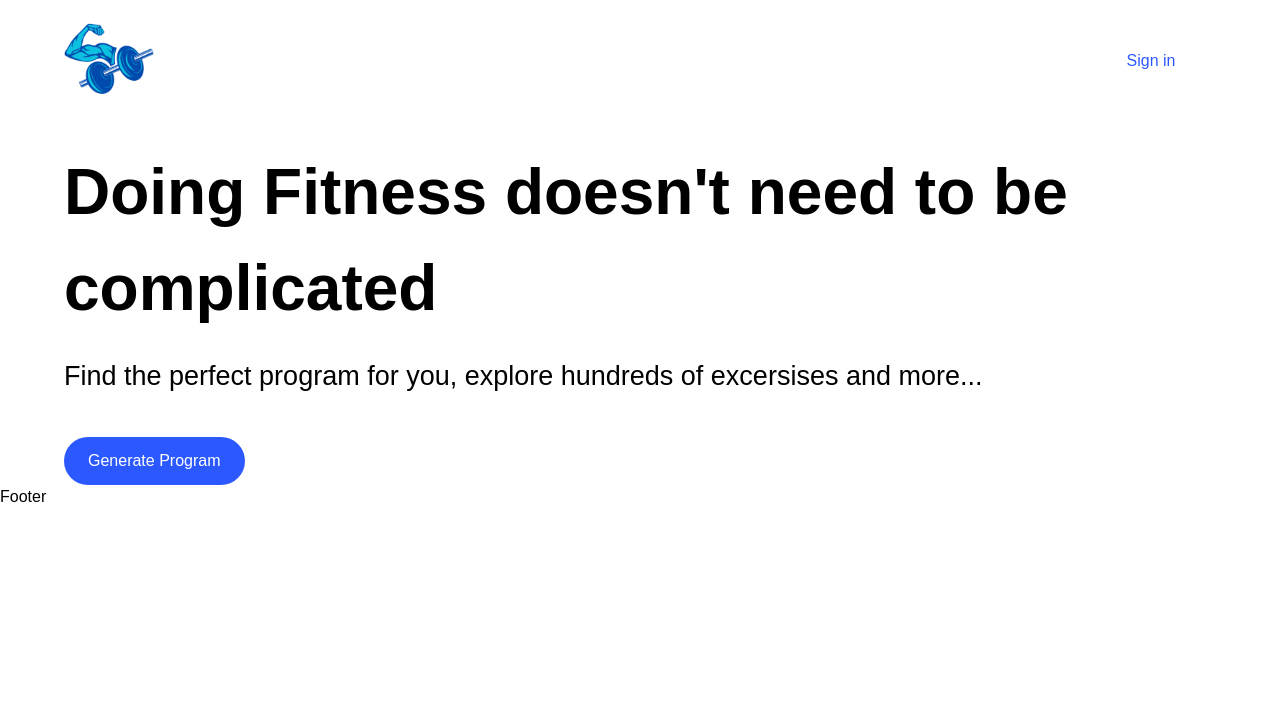
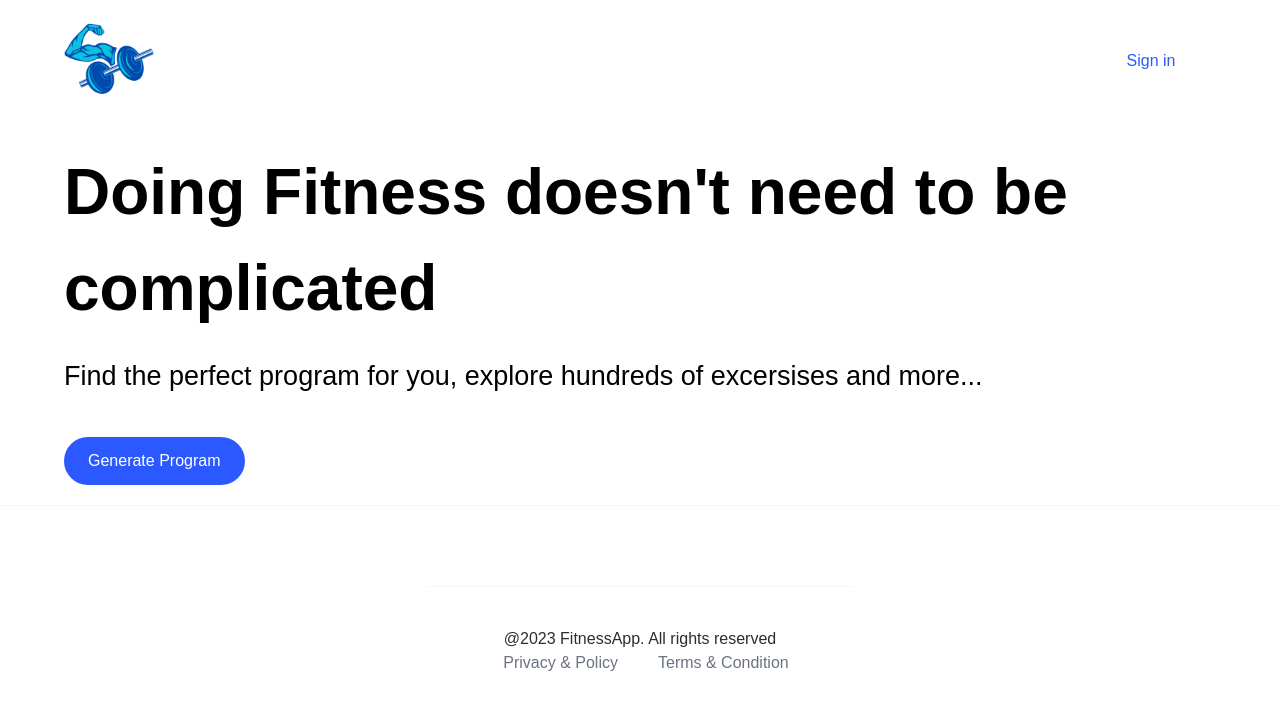
Before and after one commit to ViktorVelizarov/fitness-web-app, a Next.js app: page / in a window 1280 px wide. Shown: the top 710 px of the page. Built offline with nearby package versions, Linux system fonts and the light colour scheme.

Commit message:
add Footer to the main Page

```diff
--- a/components/Footer.tsx
+++ b/components/Footer.tsx
@@ -1,7 +1,25 @@
 import React from 'react'
+import Image from "next/image";
+import Link from "next/link";
 
 export default function Footer() {
   return (
-    <div>Footer</div>
+    <footer className=' flex  justify-center flex-col text-black-100  mt-5 border-t border-gray-100'>
+    <div className='flex max-md:flex-col justify-center gap-5 sm:px-16 px-6 py-10'>
+
+      <div className='flex flex-col justify-center  items-center flex-wrap mt-10 border-t border-gray-100 sm:px-16 px-2 py-10'>
+      <p>@2023 FitnessApp. All rights reserved</p>
+
+      <div className=" ml-3 flex-1 flex sm:justify-end justify-center max-sm:mt-4 gap-10">
+        <Link href="/" className="text-gray-500">
+          Privacy & Policy
+        </Link>
+        <Link href="/" className="text-gray-500">
+          Terms & Condition
+        </Link>
+      </div>
+    </div>
+    </div>
+  </footer>
   )
 }
```
